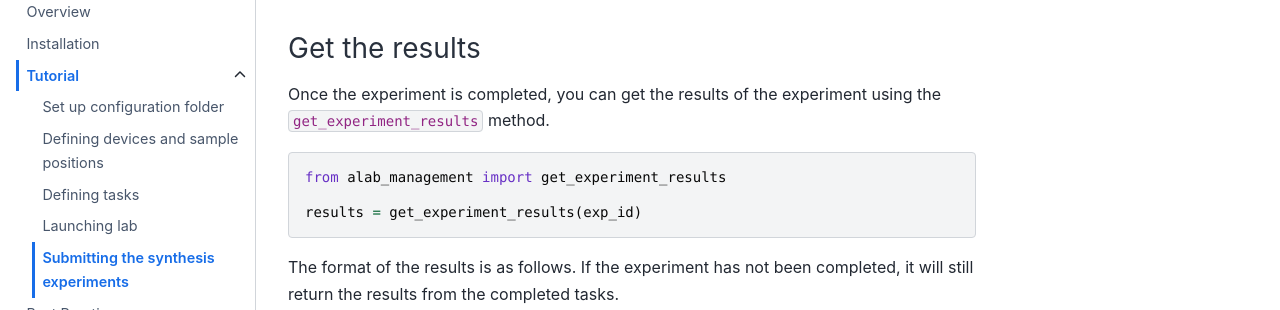
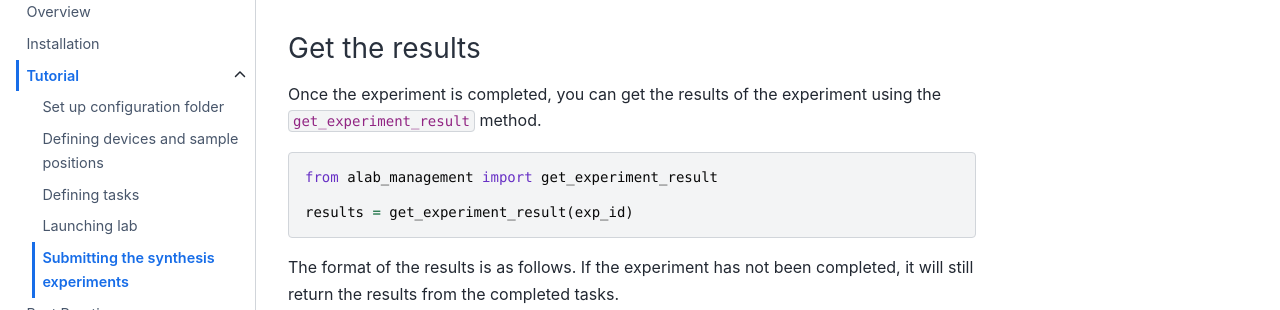
Before and after one commit to CederGroupHub/alabos, a Sphinx documentation site: the page built from docs/source/submit_experiments.md, in a window 1280 px wide and 900 px high, scrolled down 4924 px. Shown: the part 147-457 px from the top of the window. Built offline with Sphinx 7.4.7 and the Sphinx Book theme 1.1.4, drawn with Linux system fonts in a browser that asks for light colours; pages that are not in the unit, such as notebooks, are missing from menus.

Commit message:
fix(get-exp-result-import): fix the import of `get_experiment_result` at the top of the package and change the function name in the doc from `get_experiment_results` to `get_experiment_result` (#85)

````diff
--- a/alab_management/__init__.py
+++ b/alab_management/__init__.py
@@ -3,7 +3,7 @@
 import os
 
 __version__ = "1.0.1"
-from .builders import ExperimentBuilder, get_experiment_status
+from .builders import ExperimentBuilder, get_experiment_result, get_experiment_status
 from .device_view.dbattributes import value_in_database
 from .device_view.device import BaseDevice, add_device, mock
 from .sample_view import Sample, SamplePosition, add_standalone_sample_position
--- a/docs/source/submit_experiments.md
+++ b/docs/source/submit_experiments.md
@@ -214,12 +214,12 @@ The format of the status is as follows:
 ```
 
 ### Get the results
-Once the experiment is completed, you can get the results of the experiment using the `get_experiment_results` method.
+Once the experiment is completed, you can get the results of the experiment using the `get_experiment_result` method.
 
 ```python
-from alab_management import get_experiment_results
+from alab_management import get_experiment_result
 
-results = get_experiment_results(exp_id)
+results = get_experiment_result(exp_id)
 ```
 
 The format of the results is as follows. If the experiment has not been completed, it
````
Also changed, not shown: 1 other file.
